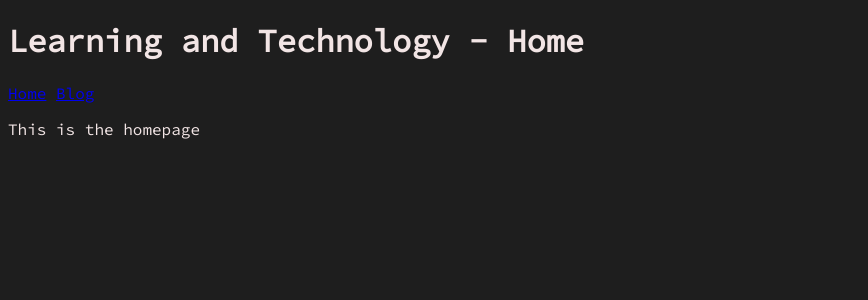
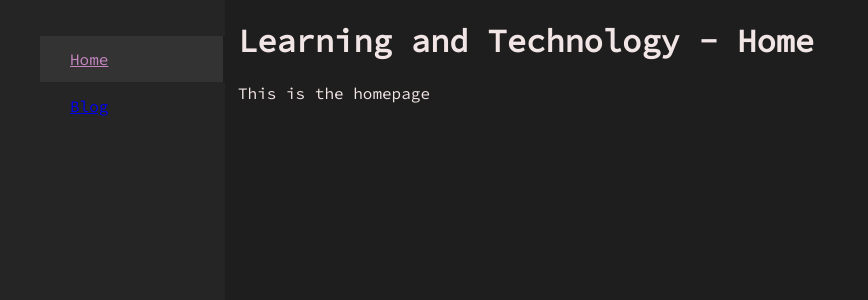
Before and after one commit to jmendes16/LT_Blog, a Django app: page / in a window 1280 px wide. Shown: the top 300 px of the page, without its empty margins (0-868 px from the left). Run offline with Django 4.2, Linux system fonts and the light colour scheme.

Commit message:
added css styling
Formatted 404 page.
Added CSS styling for navigation sidebar.

```diff
--- /dev/null
+++ b/static/navbar.css
@@ -0,0 +1,36 @@
+.navwrapper .sidebar{
+    position:fixed;
+    list-style-type: none;
+    text-decoration: none;
+    background: #252526;
+    top: 0;
+    left: 0;
+    width: 225px;
+    height: 100%;
+    padding: 20px 0;
+    transition: all 0.5s ease;
+}
+
+.navwrapper .sidebar ul{
+    list-style-type: none;
+}
+
+.navwrapper .sidebar ul li a{
+    display: block;
+    padding: 13px 30px;
+    border-bottom: 1px solid #252526;
+    font-size: 16px;
+    position: relative;
+}
+
+.navwrapper .sidebar ul li a:hover,
+.navwrapper .sidebar ul li a.active{
+    color: #c586c0;
+    background:#333333;
+    border-right: 2px solid #1e1e1e;
+}
+
+.navwrapper .sidebar ul li a:hover:before,
+.navwrapper .sidebar ul li a.active:before{
+    display: block;
+}
--- a/templates/base.html
+++ b/templates/base.html
@@ -8,11 +8,18 @@
     <meta name="viewport" content="width=device-width, initial-scale=1.0">
     <title>{% block page_name %}Learning and Technology{% endblock %}</title>
     <link rel="stylesheet" href="{% static "styles.css" %}">
+    <link rel="stylesheet" href="{% static "navbar.css" %}">
     {% block css_files %}{% endblock  %}
 </head>
 <body>
-    <h1>{% block page_heading %}{% endblock %}</h1>
     {% include "./includes/navbar.html" %}
-    <p>{% block page_content %}{% endblock %}</p>
+    <div style="margin-left:230px">
+    <div>
+        <h1>{% block page_heading %}{% endblock %}</h1>
+    </div>
+    <div>
+        <p>{% block page_content %}{% endblock %}</p>
+    </div>
+    </div>
 </body>
 </html>
--- a/templates/includes/navbar.html
+++ b/templates/includes/navbar.html
@@ -1,4 +1,20 @@
-<div>
-    <span><a href="{% url "home" %}">Home</a></span>
-    <span><a href="{% url "blog:blog_index" %}">Blog</a></span>
+{% load static %}
+
+<div class="navwrapper" style="width:25%">
+    <div class="sidebar">
+        <ul>
+            <li>
+                {% url "home" as home_url %}
+                {% if request.path == home_url %}<a href="{% url "home" %}" class="active">{% else %}<a href="{% url "home" %}">{% endif %}
+                    <span class="item">Home</span>
+                </a>
+            </li>
+            <li>
+                {% url "blog:blog_index" as blog_url %}
+                {% if request.path == blog_url %}<a href="{% url "blog:blog_index" %}" class="active">{% else %}<a href="{% url "blog:blog_index" %}">{% endif %}
+                    <span class="item">Blog</span>
+                </a>
+            </li>
+        </ul>
+    </div>
 </div>
```
Also changed, not shown: templates/404.html (+14 -13 lines).
